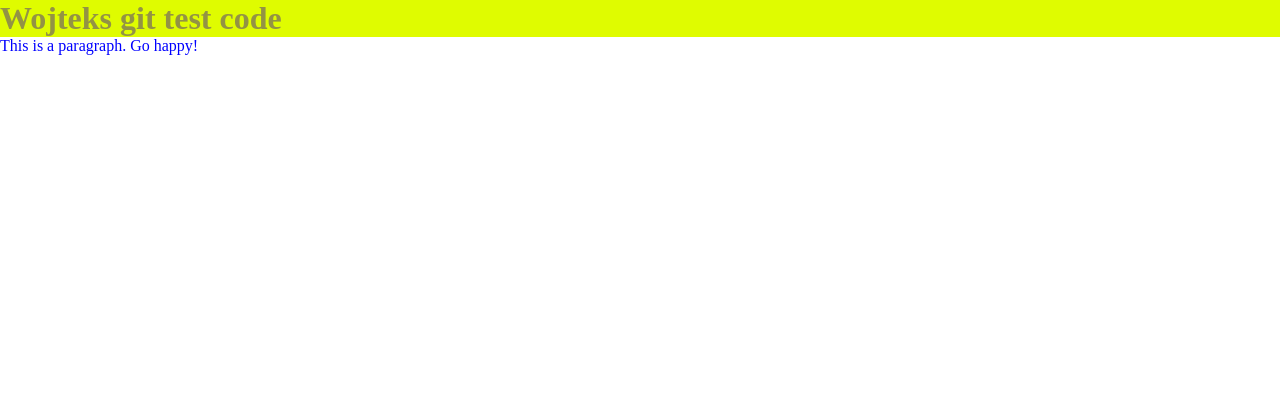
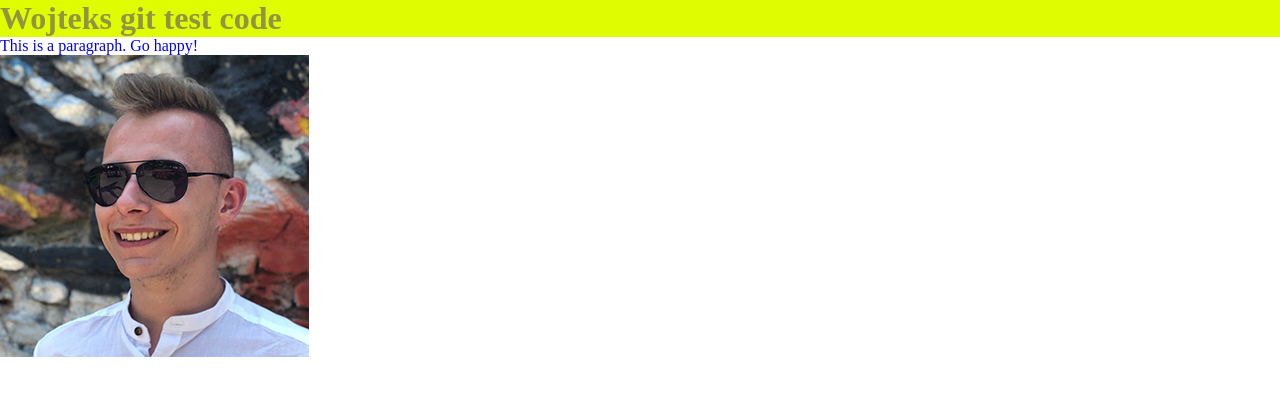
Before and after one commit to Wojo3214/gittestrepo, a plain HTML site: page index.html in a window 1280 px wide. Drawn offline with Linux system fonts and the light colour scheme.

Commit message:
Version 2

```diff
--- a/index.html
+++ b/index.html
@@ -7,5 +7,6 @@
 <body>
     <h1>Wojteks git test code</h1>
     <p>This is a paragraph. Go happy!</p>
+    <img src="images/me.jpg">
 </body>
 </html>
```
Also changed, not shown: images/me.jpg (added).
